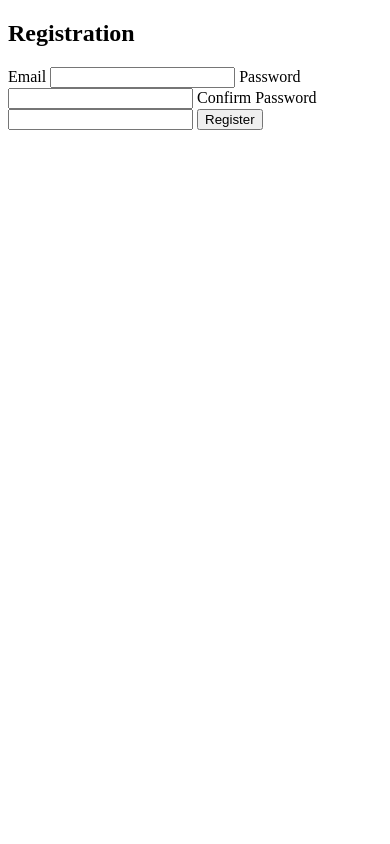
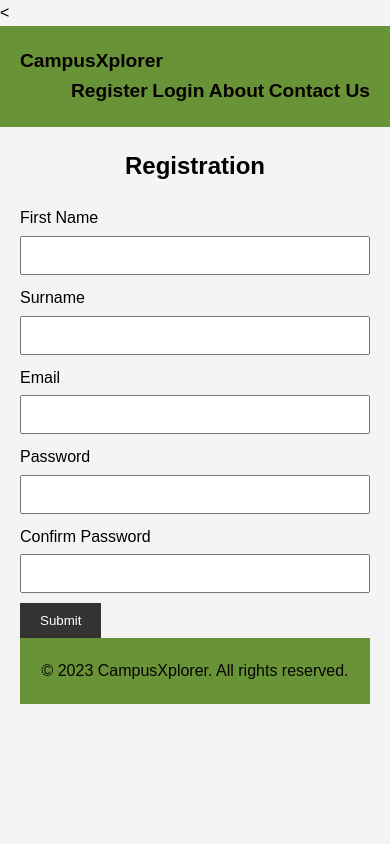
Before and after one commit to SirDom247/CampusXplorer, a Flask app: page /register in a window 390 px wide. Run offline with Flask 3, Linux system fonts and the light colour scheme; parts of the project's set-up code (start-up, migrations or seed data) failed here and were passed over; some libraries are stand-ins or nearby versions.

Commit message:
Updating Files

```diff
--- a/app.py
+++ b/app.py
@@ -1,68 +1,102 @@
-from flask import Flask, render_template, jsonify, redirect, url_for, request
-from flask_security import Security, MongoEngineUserDatastore, UserMixin, RoleMixin, login_required
+from flask import Flask, render_template, request, jsonify, redirect, url_for
+from flask_wtf import FlaskForm
+from forms import ContactForm, RegistrationForm
+from wtforms import StringField, TextAreaField, SubmitField
+from wtforms.validators import DataRequired, Email, Length
 from flask_pymongo import PyMongo
-from forms import RegistrationForm, LoginForm
+import json
 
 app = Flask(__name__)
-app.config['SECRET_KEY'] = 'supersecretkey'
-app.config['MONGO_URI'] = 'mongodb://localhost:27017/institutions_tert'
-app.config['SECURITY_REGISTERABLE'] = True
-app.config['SECURITY_PASSWORD_SALT'] = 'somesalt'
-
+app.config['SECRET_KEY'] = 'your_secret_key'
+app.config['MONGO_URI'] = 'mongodb://localhost:27017/institutions_db'
 mongo = PyMongo(app)
-
-class Role(mongo.db.Document, RoleMixin):
-    name = mongo.db.StringField(max_length=80, unique=True)
-    description = mongo.db.StringField(max_length=255)
-
-class User(mongo.db.Document, UserMixin):
-    email = mongo.db.StringField(unique=True)
-    password = mongo.db.StringField()
-    active = mongo.db.BooleanField(default=True)
-    roles = mongo.db.ListField(mongo.db.ReferenceField(Role), default=[])
-
-user_datastore = MongoEngineUserDatastore(mongo.db, User, Role)
-security = Security(app, user_datastore)
 
 @app.route('/')
 def index():
-    return render_template('index.html')
+    return render_template('base.html')
 
-@app.route('/register', methods=['GET', 'POST'])
+@app.route('/about')
+def about():
+    return render_template('about.html')
+
+@app.route('/register', methods=['GET', 'POST'] )
 def register():
     form = RegistrationForm()
     if form.validate_on_submit():
-        # Process the registration logic here (e.g., store user data in a database)
-        user_datastore.create_user(email=form.email.data, password=form.password.data)
-        return 'Registration successful!'
+        # Process form data and store in MongoDB
+        user_data = {
+            'first_name': form.first_name.data,
+            'last_name': form.last_name.data,
+            'email': form.email.data,
+            'password': form.password.data,
+            'confirm_password': form.confirm_password.data,
+        }
+        mongo.db.user_details.insert_one(user_data)
+
+        # Redirect to a thank you page or any other page
+        return redirect(url_for('success'))
     return render_template('register.html', form=form)
 
-@app.route('/login', methods=['GET', 'POST'])
+@app.route('/success')
+def success():
+    return 'Registration successful!'
+
+@app.route('/login')
 def login():
-    form = LoginForm()
+    return render_template('login.html')
+
+@app.route('/contact_us', methods=['GET', 'POST'])
+def contact_us():
+    form = ContactForm()
+
     if form.validate_on_submit():
-        # Process the login logic here (e.g., validate credentials)
-        return 'Login successful!'
-    return render_template('login.html', form=form)
+        # Process form data and store in MongoDB
+        user_data = {
+            'first_name': form.first_name.data,
+            'last_name': form.last_name.data,
+            'email': form.email.data,
+            'message': form.message.data
+        }
+        mongo.db.user_details.insert_one(user_data)
+
+        # Redirect to a thank you page or any other page
+        return redirect(url_for('thank_you'))
+
+    return render_template('contact_us.html', form=form)
+
+@app.route('/thank_you')
+def thank_you():
+    return render_template('thank_you.html')
+
+@app.route('/insert_data', methods=['GET'])
+def insert_data_into_mongo():
+    try:
+        # Read data from package.json file
+        with open('package.json', 'r') as file:
+            data = json.load(file)
+
+        # Insert data into MongoDB
+        mongo.db.institutions.insert_many(data['institutions'])
+        return 'Data inserted into MongoDB successfully.'
+    except Exception as e:
+        return f'Error inserting data: {str(e)}'
 
 @app.route('/search', methods=['POST'])
-@login_required
 def search():
     data = request.get_json()
     search_term = data.get('search_term', '').lower()
 
     # Query MongoDB for institutions matching the search term
     results = mongo.db.institutions.find({
-        "$or": [
-            {"state": {"$regex": f".*{search_term}.*", "$options": "i"}},
-            {"institutions.name": {"$regex": f".*{search_term}.*", "$options": "i"}},
-        ]
+        "state": {"$regex": f".*{search_term}.*", "$options": "i"}
     }, {'_id': 0})
 
     # Convert MongoDB cursor to a list of dictionaries
     results_list = list(results)
+    return jsonify({'results': results_list})
 
-    return jsonify({'results': results_list})
+# Insert data into MongoDB on startup
+insert_data_into_mongo()
 
 if __name__ == '__main__':
     app.run(debug=True)
--- a/forms.py
+++ b/forms.py
@@ -1,14 +1,18 @@
 from flask_wtf import FlaskForm
-from wtforms import StringField, PasswordField, SubmitField
-from wtforms.validators import DataRequired, Email, EqualTo
+from wtforms import StringField, PasswordField, TextAreaField, SubmitField
+from wtforms.validators import DataRequired, Email, Length
+
+class ContactForm(FlaskForm):
+    first_name = StringField('First Name', validators=[DataRequired(), Length(max=50)])
+    last_name = StringField('Last Name', validators=[DataRequired(), Length(max=50)])
+    email = StringField('Email', validators=[DataRequired(), Email()])
+    message = TextAreaField('Message', validators=[DataRequired(), Length(max=250)])
+    submit = SubmitField('Submit')
 
 class RegistrationForm(FlaskForm):
+    first_name = StringField('First Name', validators=[DataRequired(), Length(min=2, max=50)])
+    last_name = StringField('Surname', validators=[DataRequired(), Length(min=2, max=50)])
     email = StringField('Email', validators=[DataRequired(), Email()])
-    password = PasswordField('Password', validators=[DataRequired()])
-    confirm_password = PasswordField('Confirm Password', validators=[DataRequired(), EqualTo('password')])
-    submit = SubmitField('Register')
-
-class LoginForm(FlaskForm):
-    email = StringField('Email', validators=[DataRequired(), Email()])
-    password = PasswordField('Password', validators=[DataRequired()])
-    submit = SubmitField('Login')
+    password = PasswordField('Password', validators=[DataRequired(), Length(min=6)])
+    confirm_password = PasswordField('Confirm Password', validators=[DataRequired(), Length(min=6)])
+    submit = SubmitField('Submit')
--- a/institutions_data.json
+++ b/institutions_data.json
@@ -209,7 +209,7 @@
             {"name" : "His Mercy Computer Institute ", "ownership" : "Private"},
             {"name" : "School of Nursing", "ownership" : "N/A"},
             {"name" : "UAD University Of Ado-Ekiti, Ado-Ekiti", "ownership" : "Private"},
-            {"name" : "University Of Science And Technology, Ifaki", "ownership" : "Private"},
+            {"name" : "University of Science And Technology, Ifaki", "ownership" : "Private"},
             {"name" : "University of Education, Ikere-Ekiti", "ownership" : "State"},
             {"name" : "Wolex Polytechnic, Iwoye-Ekiti", "ownership" : "Private"}
         ]
--- /dev/null
+++ b/static/register.css
@@ -0,0 +1,40 @@
+/* Add specific styles for the registration form fields */
+#Registration form {
+    max-width: 400px;
+    margin: auto;
+}
+
+#Registration h2 {
+    text-align: center;
+    margin-bottom: 20px;
+}
+
+#Registration form div {
+    margin-bottom: 15px;
+}
+
+#Registration form label {
+    display: block;
+    margin-bottom: 5px;
+}
+
+#Registration form input[type="text"],
+#Registration form input[type="email"],
+#Registration form input[type="password"] {
+    width: 100%;
+    padding: 10px;
+    box-sizing: border-box;
+    margin-bottom: 10px;
+}
+
+#Registration form input[type="submit"] {
+    background-color: #333;
+    color: #fff;
+    padding: 10px 20px;
+    border: none;
+    cursor: pointer;
+}
+
+#Registration form input[type="submit"]:hover {
+    background-color: #555;
+}
--- /dev/null
+++ b/static/scripts.js
@@ -0,0 +1,48 @@
+// This function is called when the user initiates a search
+function performSearch() {
+    // Get the search term from the input field with the id 'search-bar'
+    var searchTerm = document.getElementById('search-bar').value;
+
+    // Make an AJAX request to the Flask backend for search
+    fetch('/search', {
+        method: 'POST',
+        headers: {
+            'Content-Type': 'application/json',
+        },
+        body: JSON.stringify({ search_term: searchTerm }),
+    })
+    .then(response => response.json())  // Parse the response as JSON
+    .then(data => {
+        // Update the search results on the front end
+        displaySearchResults(data.results);
+    })
+    .catch(error => {
+        console.error('Error:', error);
+    });
+}
+
+function displaySearchResults(results) {
+    console.log('Results:', results);
+
+    // Example: Render the results in a list
+    var resultsContainer = document.getElementById('search-results');
+    if (results && results.length > 0) {
+        var resultListHTML = '<ul>';
+        results.forEach(result => {
+            // Display the state
+            resultListHTML = '<h2>'+ result.state +'</h2>' + '<ul>';
+
+            // Display all institutions in the specified state
+            result.institutions.forEach(institution => {
+                resultListHTML += '<li>' + institution.name + ' - ' + institution.ownership +'</li>';
+            });
+
+            // Close the inner ul tag for institutions
+            resultListHTML += '</ul>';
+        });
+
+        resultsContainer.innerHTML = resultListHTML;
+    } else {
+        resultsContainer.innerHTML = '<p>No results found.</p>';
+    }
+}
--- /dev/null
+++ b/static/styles.css
@@ -0,0 +1,126 @@
+/* Reset some default styles for better consistency */
+body, h1, h2, ul, p {
+    margin: 0;
+    padding: 0;
+}
+
+body {
+    font-family: 'Arial', sans-serif;
+    line-height: 1.6;
+    background-color: #f4f4f4;
+}
+/* Header Styles */
+#main-header {
+    background-color: #689437;
+    color: #0e0c0cef;
+    display: flex;
+    padding: 20px;
+    /*padding-inline-start: 20px;*/
+}
+
+/* Float the link section to the right */
+#header-right {
+    float: right;
+}
+
+#main-header nav div a {
+    text-decoration: none;
+    color: #080101;
+    font-weight: bold;
+    font-size: 1.2rem;
+    justify-content: right;
+}
+
+/* Change the background color on mouse-over */
+#main-header nav div a:hover {
+    background-color: #ddd;
+    color: black;
+}
+
+.logo {
+    text-decoration: none;
+    color: #080101;
+    font-weight: bold;
+    font-size: 1.2rem;
+    justify-content: left;
+}
+
+#main-content {
+    max-width: 800px;
+    margin: 0 auto;
+    padding: 20px;
+}
+
+/* Carousel Section Styles */
+#carousel {
+    margin-bottom: 20px;
+}
+
+/* Search Bar Section Styles */
+#search-container {
+    background-color: #fff;
+    padding: 20px;
+    border-radius: 5px;
+    box-shadow: 0 0 10px rgba(0, 0, 0, 0.1);
+}
+
+#search-form {
+    display: flex;
+}
+
+#search-bar {
+    flex: 1;
+    padding: 10px;
+    border: 1px solid #ccc;
+    border-radius: 3px 0 0 3px;
+}
+
+#search-btn {
+    background-color: #689437;
+    color: #080202;
+    border: none;
+    padding: 10px;
+    border-radius: 0 3px 3px 0;
+    cursor: pointer;
+}
+
+/* Search Results Section Styles */
+#search-results {
+    background-color: #8d8282;
+    padding: 20px;
+    border-radius: 5px;
+    box-shadow: 0 0 10px rgba(0, 0, 0, 0.1);
+}
+
+/* Footer Styles */
+footer {
+    text-align: center;
+    padding: 20px;
+    background-color: #689437;
+    color: #070303;
+}
+
+/* Responsive Styles */
+@media screen and (max-width: 600px) {
+    #main-header nav ul {
+        text-align: center;
+    }
+
+    #main-header nav ul li {
+        display: block;
+        margin: 10px 0;
+    }
+
+    #search-form {
+        flex-direction: column;
+    }
+
+    #search-bar {
+        border-radius: 3px 3px 0 0;
+        margin-bottom: 10px;
+    }
+
+    #search-btn {
+        border-radius: 0 0 3px 3px;
+    }
+}
--- a/templates/index.html
+++ b/templates/base.html
@@ -1,33 +1,37 @@
-<!DOCTYPE html>
+<<!DOCTYPE html>
 <html lang="en">
 <head>
     <meta charset="UTF-8">
     <meta name="viewport" content="width=device-width, initial-scale=1.0">
-    <title>Campus Explorer</title>
-    <link rel="stylesheet" href="/styles.css">
+    <title>{% block title %}Campus Explorer{% endblock %}</title>
+    <link rel="stylesheet" href="{{ url_for('static', filename='styles.css') }}">
+    {% block styles %}{% endblock %}
 </head>
 <body>
     <header id="main-header">
         <nav>
-            <ul>
-                <li><a href="/">Home</a></li>
-                <li><a href="/register">Register</a></li>
-                <li><a href="/login">Login</a></li>
-            </ul>
+            <a href="/" class="logo">CampusXplorer</a>
+            <div id="header-right">
+                <a href="{{ url_for('register') }}">Register</a>
+                <a href="{{ url_for('login') }}">Login</a>
+                <a href="{{ url_for('about') }}">About</a>
+                <a href="{{ url_for('contact_us') }}">Contact Us</a>
+            </div>
         </nav>
     </header>
 
     <div id="main-content">
+        {% block content %}
         <section id="carousel">
             <!-- Add your carousel content here -->
-            <h2>Carousel Section</h2>
+	    <h1>Welcome!</h1>
         </section>
 
         <!-- Search Bar Section -->
         <section id="search-container">
-            <h2>Search</h2>
+            <h4>Explore institutions in your preferred state</h4>
             <form id="search-form">
-                <input type="text" id="search-bar" placeholder="Search...">
+                <input type="text" id="search-bar" placeholder="type state name here..">
                 <button type="button" id="search-btn" onclick="performSearch()">Search</button>
             </form>
         </section>
@@ -38,13 +42,13 @@
             <h2>Search Results</h2>
         </section>
     </div>
-
+    {% endblock %}
     <!-- Footer Section -->
     <footer>
         <p>&copy; 2023 CampusXplorer. All rights reserved.</p>
     </footer>
 
     <!-- Link to JavaScript -->
-    <script src="path/to/your/scripts.js"></script>
+    <script src="{{ url_for('static', filename='scripts.js') }}"></script>
 </body>
 </html>
--- a/templates/register.html
+++ b/templates/register.html
@@ -1,18 +1,22 @@
-<!DOCTYPE html>
-<html lang="en">
-<head>
-    <meta charset="UTF-8">
-    <meta name="viewport" content="width=device-width, initial-scale=1.0">
-    <title>Registration</title>
-</head>
-<body>
+{% extends 'base.html' %}
+
+{% block title %}Registration{% endblock %}
+{% block styles %}
+    <!-- Add specific styles for the contact_us page if needed -->
+    <link rel="stylesheet" href="{{ url_for('static', filename='register.css') }}">
+{% endblock %}
+
+{% block content %}
+<section id="Registration">
     <h2>Registration</h2>
     <form method="post" action="/register">
         {{ form.hidden_tag() }}
+        {{ form.first_name.label }} {{ form.first_name() }}
+        {{ form.last_name.label }} {{ form.last_name() }}
         {{ form.email.label }} {{ form.email() }}
         {{ form.password.label }} {{ form.password() }}
         {{ form.confirm_password.label }} {{ form.confirm_password() }}
         {{ form.submit() }}
     </form>
-</body>
-</html>
+</section>
+{% endblock %}
```
Also changed, not shown: docker-compose.yml (added, +15 -0 lines), requirements.txt (+7 -2 lines), script.js (deleted, +0 -28 lines), static/contact_us.css (added, +47 -0 lines), styles.css (deleted, +0 -98 lines), templates/contact_us.html (added, +22 -0 lines), templates/login.html (+21 -17 lines), templates/success.html (added, +15 -0 lines), templates/thank_you.html (added, +15 -0 lines), 2 other files.
